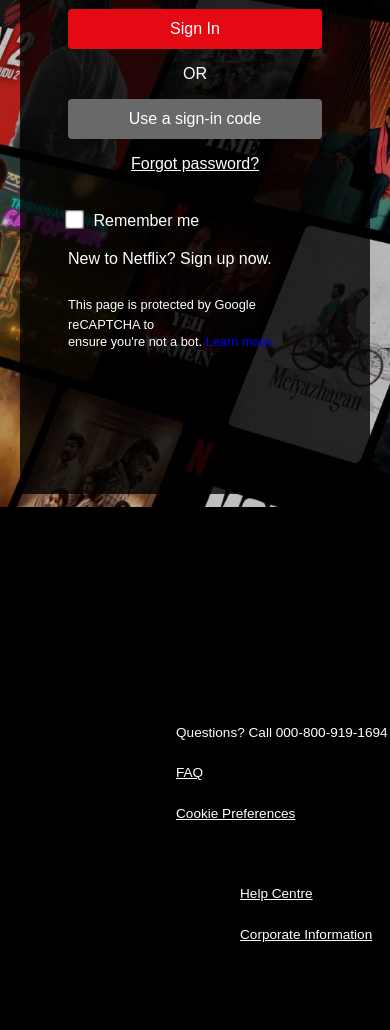
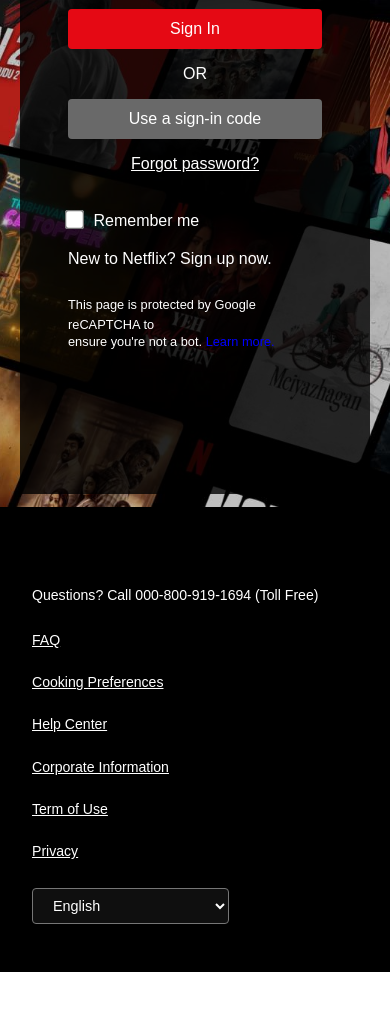
Before and after one commit to haya-sadiq/netflix-login-page, a plain HTML site: page index.html in a window 390 px wide. Shown: the part 337-1367 px from the top of the page. After the commit the page ends 1309 px from the top, so only its background shows below. Drawn offline with Linux system fonts and the light colour scheme; a web font is replaced by a local one.

Commit message:
Completed Netflix login page with full responsiveness

```diff
--- a/index.html
+++ b/index.html
@@ -89,32 +89,30 @@
         </form>
       </div>
     </main>
+
     <footer>
-      <div class="footer-container">
-        <div class="faq-div">
-          <ul>
-            <li>
-              Questions? Call <a href="#" id="phone-number">000-800-919-1694</a>
-            </li>
-            <li><a href="#">FAQ</a></li>
-            <li><a href="#">Cookie Preferences</a></li>
-          </ul>
+      <p class="toll-free-contact">
+        Questions? Call
+        <a href="#" class="toll-free-number">000-800-919-1694</a>
+        (Toll Free)
+      </p>
+      <div class="grid">
+        <div>
+          <p><a href="#">FAQ</a></p>
+          <p><a href="#">Cooking Preferences</a></p>
         </div>
-        <div class="help-center-div">
-          <ul>
-            <li><a href="#">Help Centre</a></li>
-            <li>
-              <a href="#">Corporate Information</a>
-            </li>
-          </ul>
+        <div>
+          <p><a href="#">Help Center</a></p>
+          <p><a href="#">Corporate Information</a></p>
         </div>
-        <div class="term-use">
-          <a href="#">Term of Use</a>
+        <div>
+          <p><a href="#">Term of Use</a></p>
         </div>
-        <div class="privacy">
-          <a href="#">Privacy</a>
+        <div>
+          <p><a href="#">Privacy</a></p>
         </div>
       </div>
+
       <div class="lang-selection-btn-container">
         <select class="lang-selection-btn">
           <option value="lang-en">English</option>
--- a/style.css
+++ b/style.css
@@ -58,7 +58,6 @@ html {
 
 .form-container {
   width: 450px;
-  /* min-width: 400px; */
   height: 87.8vh;
   background-color: rgba(0, 0, 0, 0.8);
   padding: 3rem 4rem;
@@ -166,56 +165,40 @@ input[type="checkbox"] {
 footer {
   background-color: rgba(0, 0, 0);
   width: 100%;
-  height: 62vh;
   color: #ffffff;
   overflow: hidden;
-  font-size: 0.9rem;
-  font-weight: 100;
 }
+
 footer a {
   color: #ffffff;
 }
 
-.footer-container {
-  width: 60%;
-  font-size: 0.85rem;
-  font-weight: 100;
-  color: rgba(255, 255, 255, 5);
-  margin: 12rem 0 0 11rem;
-  /* border: 2px solid wheat; */
-  display: flex;
-  /* justify-content: space-between; */
-  flex-wrap: wrap;
-}
-.help-center-div {
-  padding: 2.5rem 0;
-  margin-left: 4rem;
+.toll-free-contact {
+  margin: 5rem 0 1rem 9rem;
 }
 
-.term-use {
-  padding: 4rem 0;
-  margin-left: 8rem;
-}
-.privacy {
-  padding: 4rem 0;
-  margin-left: 11rem;
-}
-#phone-number {
+.toll-free-number {
   text-decoration: none;
 }
-#phone-number:hover {
+.toll-free-number:hover {
   text-decoration: underline;
 }
 
-li {
-  margin-top: 1.6rem;
-  list-style: none;
+.grid {
+  display: grid;
+  grid-template-columns: repeat(4, 1fr);
+  margin: 0 9rem;
+  font-size: 0.88rem;
 }
+
+.grid p {
+  line-height: 3;
+}
+
 .lang-selection-btn {
   padding: 0.5rem 2rem 0.5rem 1rem;
   font-size: 0.9rem;
-  font-weight: 400;
-  margin-left: 11rem;
+  margin: 1.5rem 0 3rem 9rem;
   border-radius: 4px;
   color: #ffffff;
   background-color: #0f0f0f;
@@ -224,22 +207,48 @@ li {
 
 /* MEDIA QUERIES */
 
+@media screen and (max-width: 1080px) {
+  .toll-free-contact,
+  .grid,
+  .lang-selection-btn {
+    margin-left: 2rem;
+    margin-right: 2rem;
+  }
+}
+
+@media screen and (max-width: 768px) {
+  .grid {
+    grid-template-columns: repeat(2, 1fr);
+  }
+  .lang-selection-btn {
+    margin-top: 1rem;
+  }
+}
 
 @media screen and (max-width: 480px) {
   .form-container {
     padding: 2rem 3rem;
     width: 350px;
   }
-.forgot-password-btn {
+  .forgot-password-btn {
     margin-bottom: 1rem;
+  }
+
+  .toll-free-contact {
+    font-size: 0.88rem;
+  }
 }
 
+@media screen and (max-width: 400px) {
+  .grid {
+    grid-template-columns: 1fr;
+  }
 }
 
-@media  screen and (max-width: 350px) {
-.form-container {
+@media screen and (max-width: 350px) {
+  .form-container {
     width: 300px;
-}
+  }
 }
 
 /* NOTES */
```
